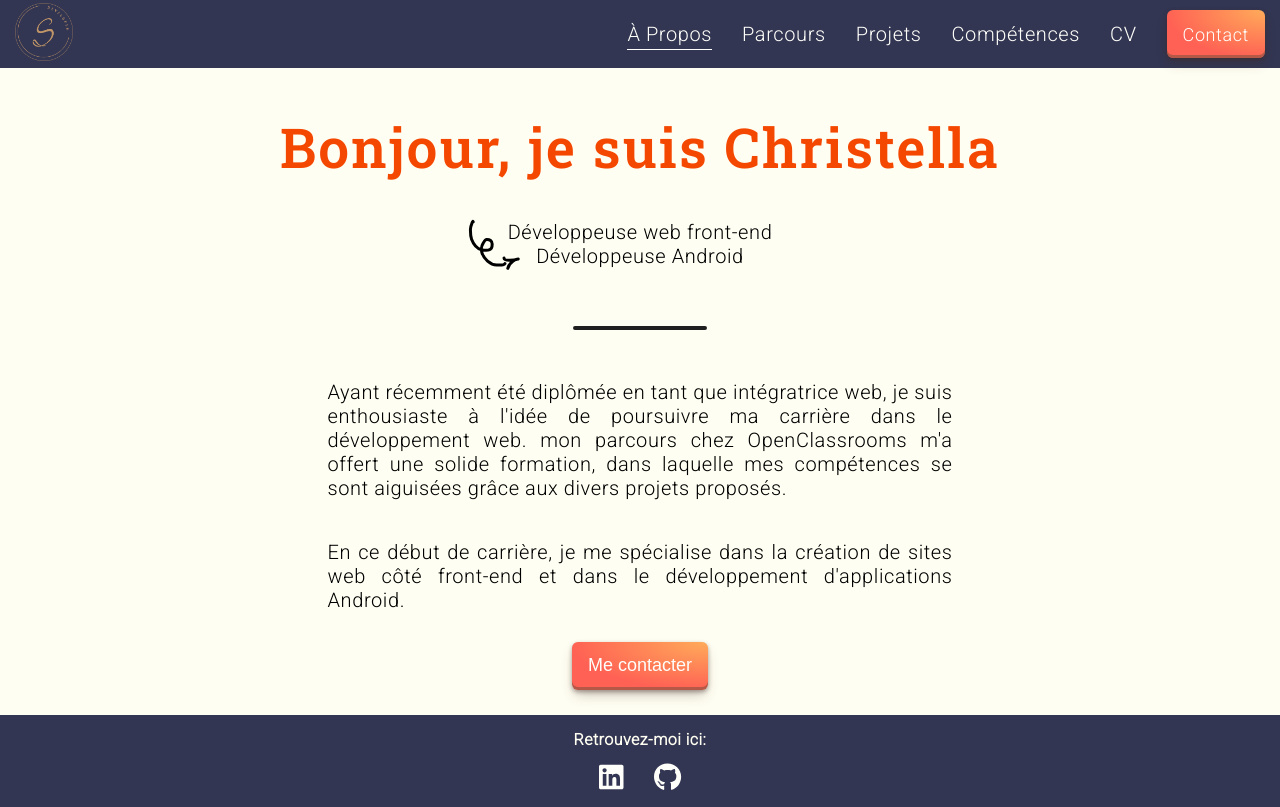
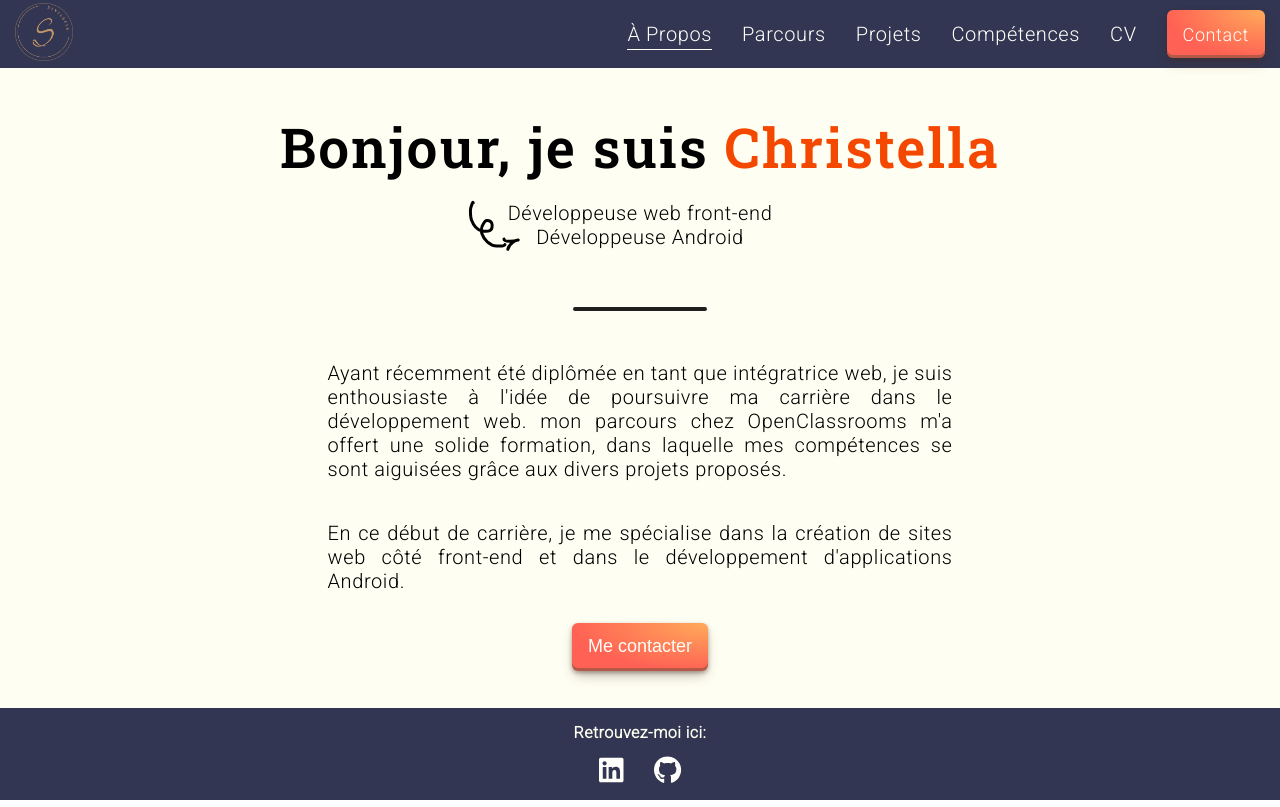
Before and after one commit to Christellaa/portfolio, a React (Create React App) app: page / in a window 1280 px wide. Built offline with nearby package versions, Linux system fonts and the light colour scheme.

Commit message:
Modify where the span and its class is on home title

```diff
--- a/src/pages/Home/Home.jsx
+++ b/src/pages/Home/Home.jsx
@@ -4,8 +4,8 @@ export default function Home() {
   return (
     <div className="wrapper">
       <div className="flexColumn flexCenter">
-        <h1 className="textCenter">
-          Bonjour, je suis <span className="colorName">Christella</span>
+        <h1 className="textCenter itemsSpace">
+          <span className="colorNoTitle">Bonjour, je suis </span>Christella
         </h1>
         <span className="positionRelative itemsSpace textCenter">
           <img src={arrowLoop} alt="" className="positionAbsolute arrow" />
```
